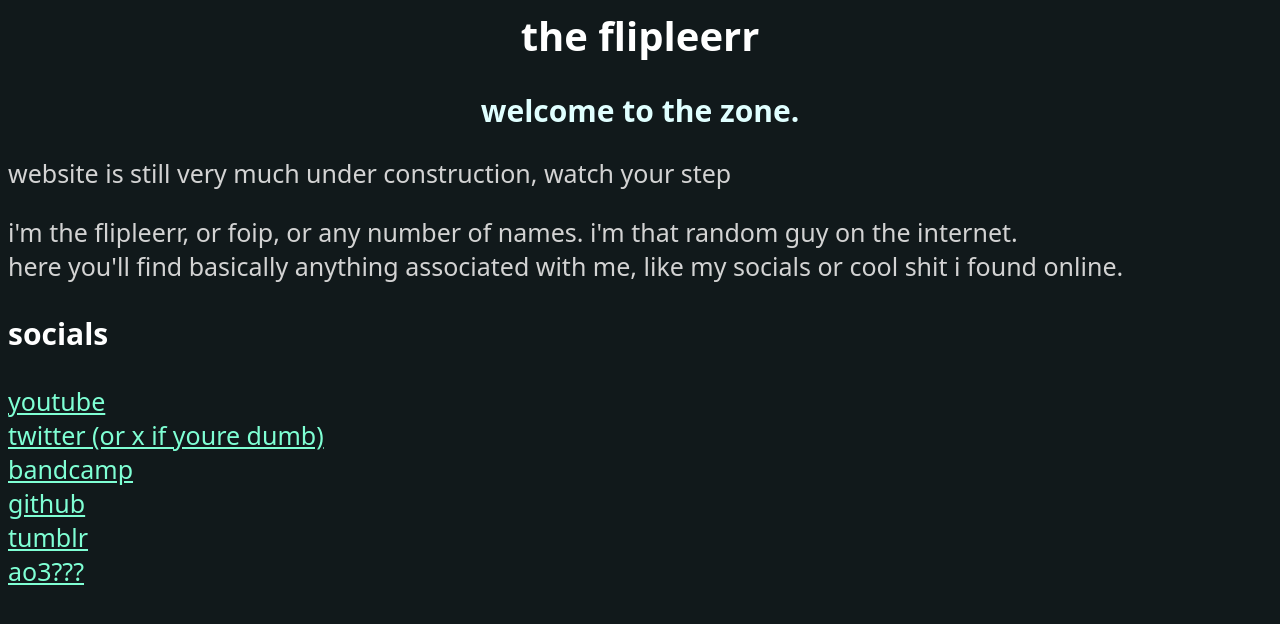
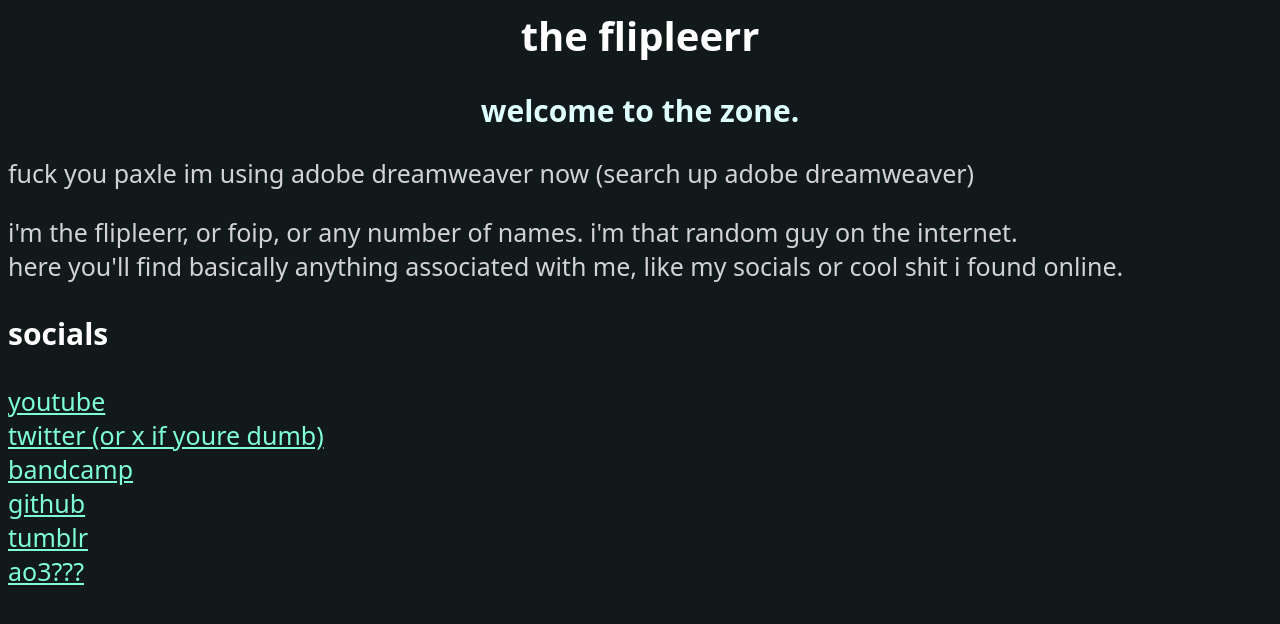
Before and after one commit to Flipleerr/my-site, a plain HTML site: page index.html in a window 1280 px wide. Drawn offline with Linux system fonts and the light colour scheme.

Commit message:
Update index.html

```diff
--- a/index.html
+++ b/index.html
@@ -9,7 +9,7 @@
         <h1>the flipleerr</h1>
         <h2>welcome to the zone.</h2>
 
-        <p>website is still very much under construction, watch your step</p>
+        <p>fuck you paxle im using adobe dreamweaver now (search up adobe dreamweaver)</p>
 
         <p>i'm the flipleerr, or foip, or any number of names. i'm that random guy on the internet. <br>
         here you'll find basically anything associated with me, like my socials or cool shit i found online.</p>
```
